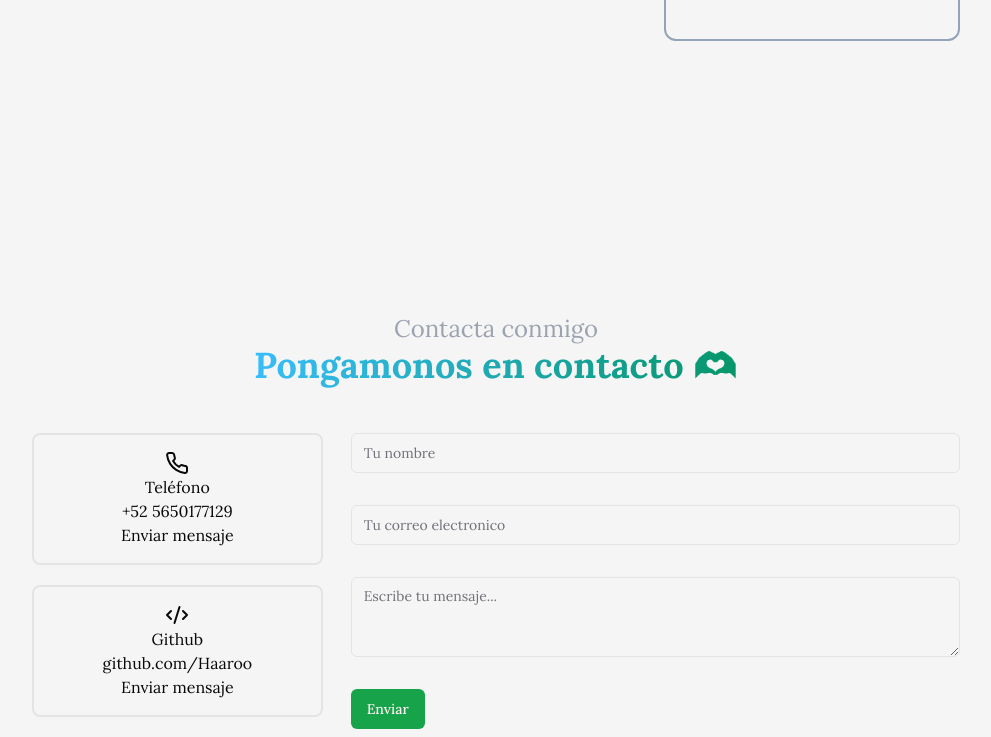
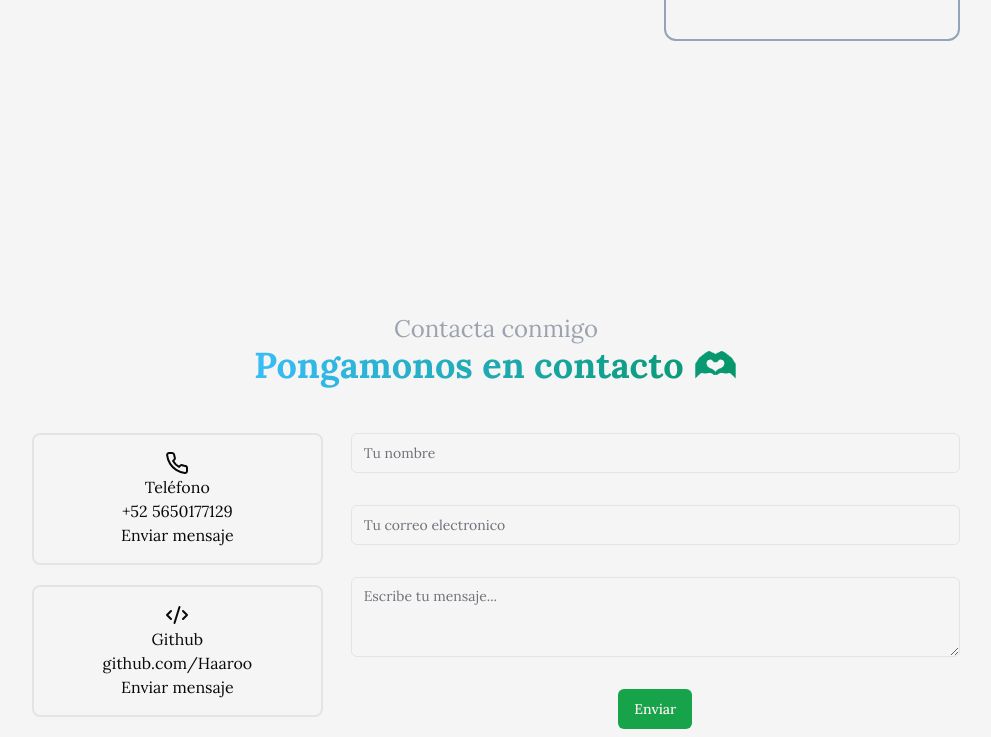
Before and after one commit to Haaroo/portfolio_haro, a Next.js app: page / in a window 1280 px wide. Shown: the part 3981-4718 px from the top of the page, without its empty margins (144-1135 px from the left). Built offline with nearby package versions, Linux system fonts and the light colour scheme.

Commit message:
Cambios en title y subtitle en contactos

```diff
--- a/components/contact.tsx
+++ b/components/contact.tsx
@@ -5,7 +5,7 @@ import ContactForm from "./contact-form";
 
 const Contact = () => {
     return (
-        <div className="p-6 md:px-12 md:py-44 max-w-5xl mx-auto" id="contact">
+        <div className="p-6 md:px-12 md:py-44 max-w-5xl mx-auto text-center" id="contact">
             <Title title="Contacta conmigo" subtitle="Pongamonos en contacto 🫶" />
 
             <div className="grid grid-cols-1 md:grid-cols-3 md:gap-7 mt-8">
```
